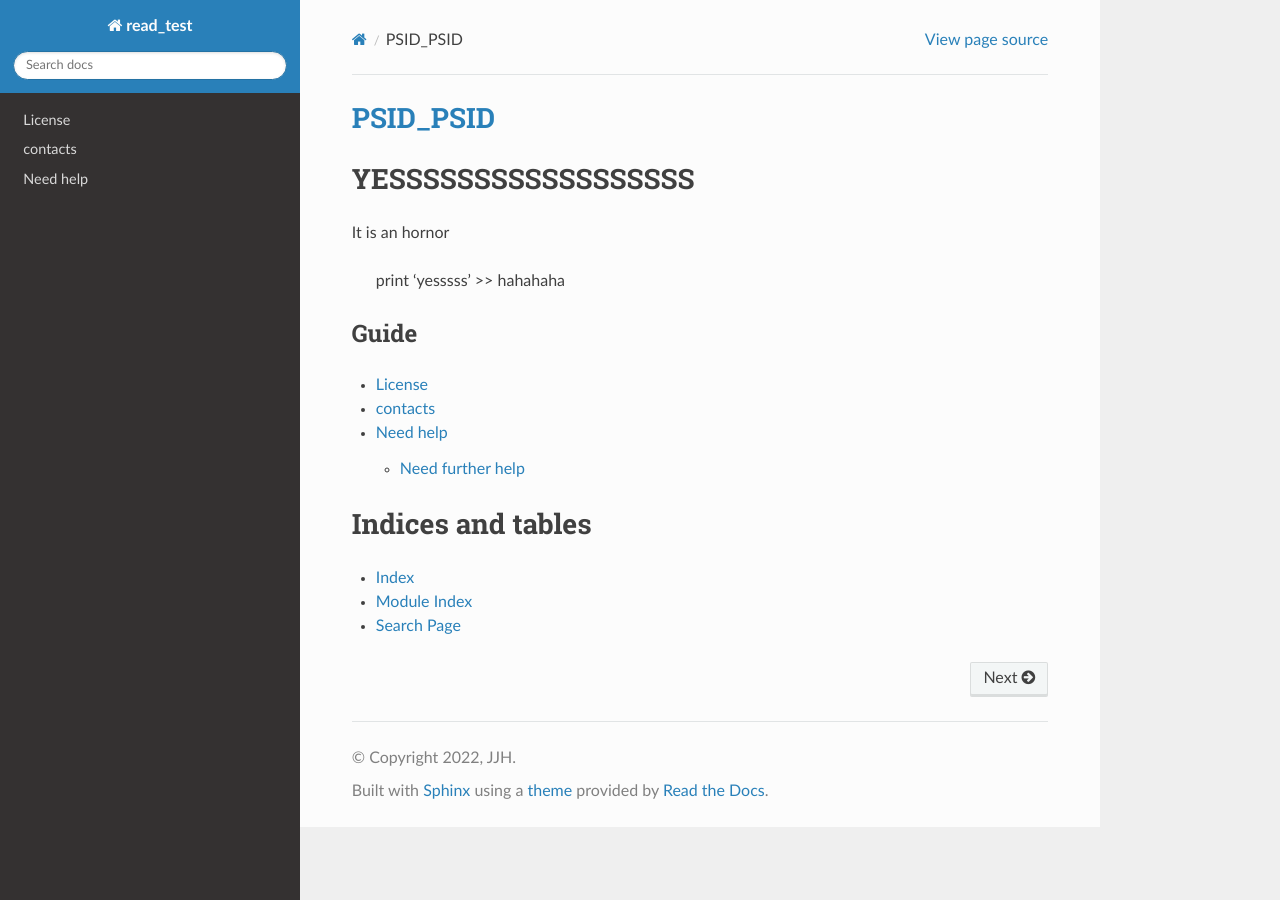
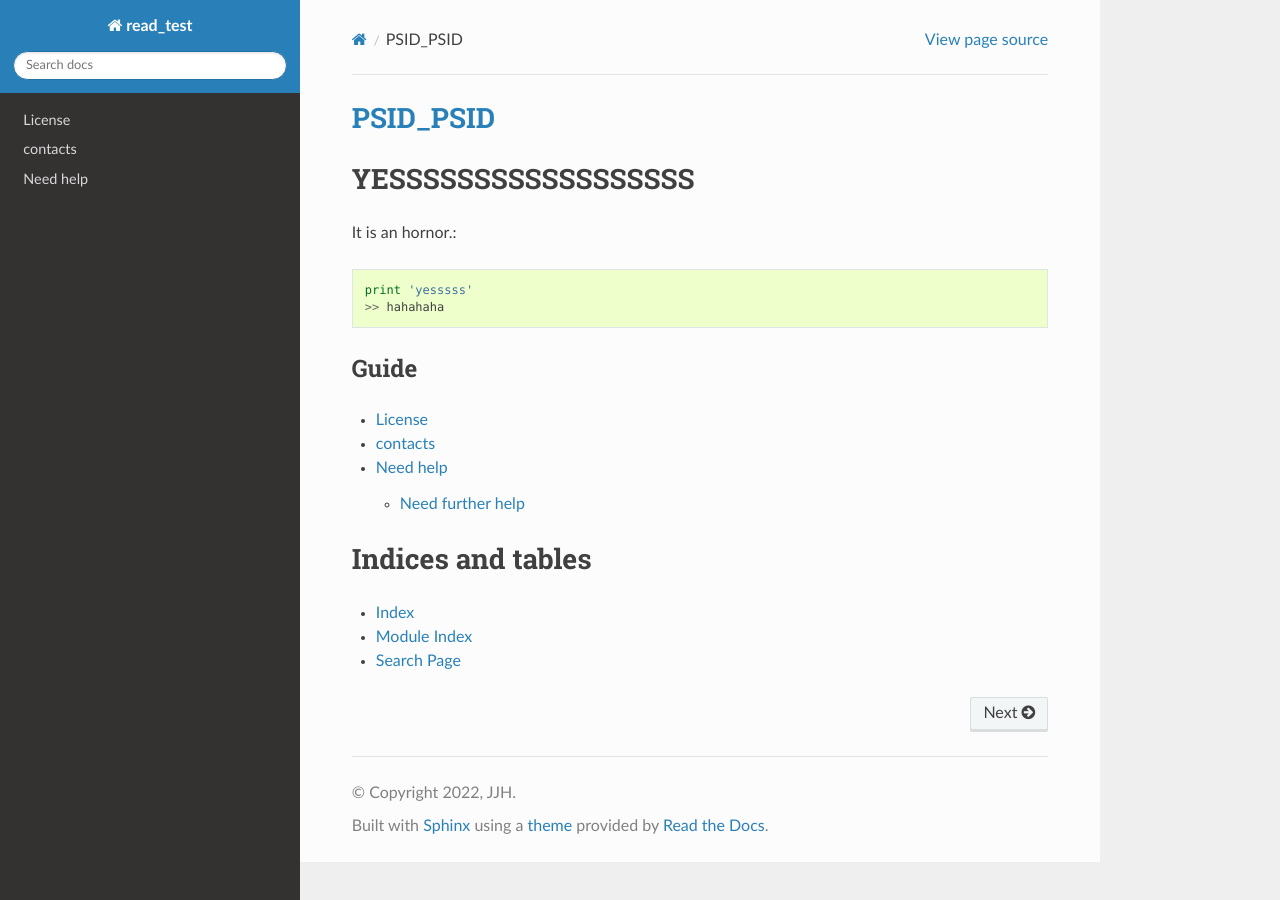
Before and after one commit to chonghyo/read_test, a Sphinx documentation site: the page built from docs/source/index.rst, in a window 1280 px wide. Built offline with Sphinx 7.4.7 and the Read the Docs theme 2.0.0, drawn with Linux system fonts in a browser that asks for light colours; formulas are drawn with MathJax 3.

```diff
--- a/docs/source/index.rst
+++ b/docs/source/index.rst
@@ -10,7 +10,7 @@ PSID_PSID_
 YESSSSSSSSSSSSSSSSSS
 ============================
 
-It is an hornor
+It is an hornor.::
 
     print 'yesssss'
     >> hahahaha
```
